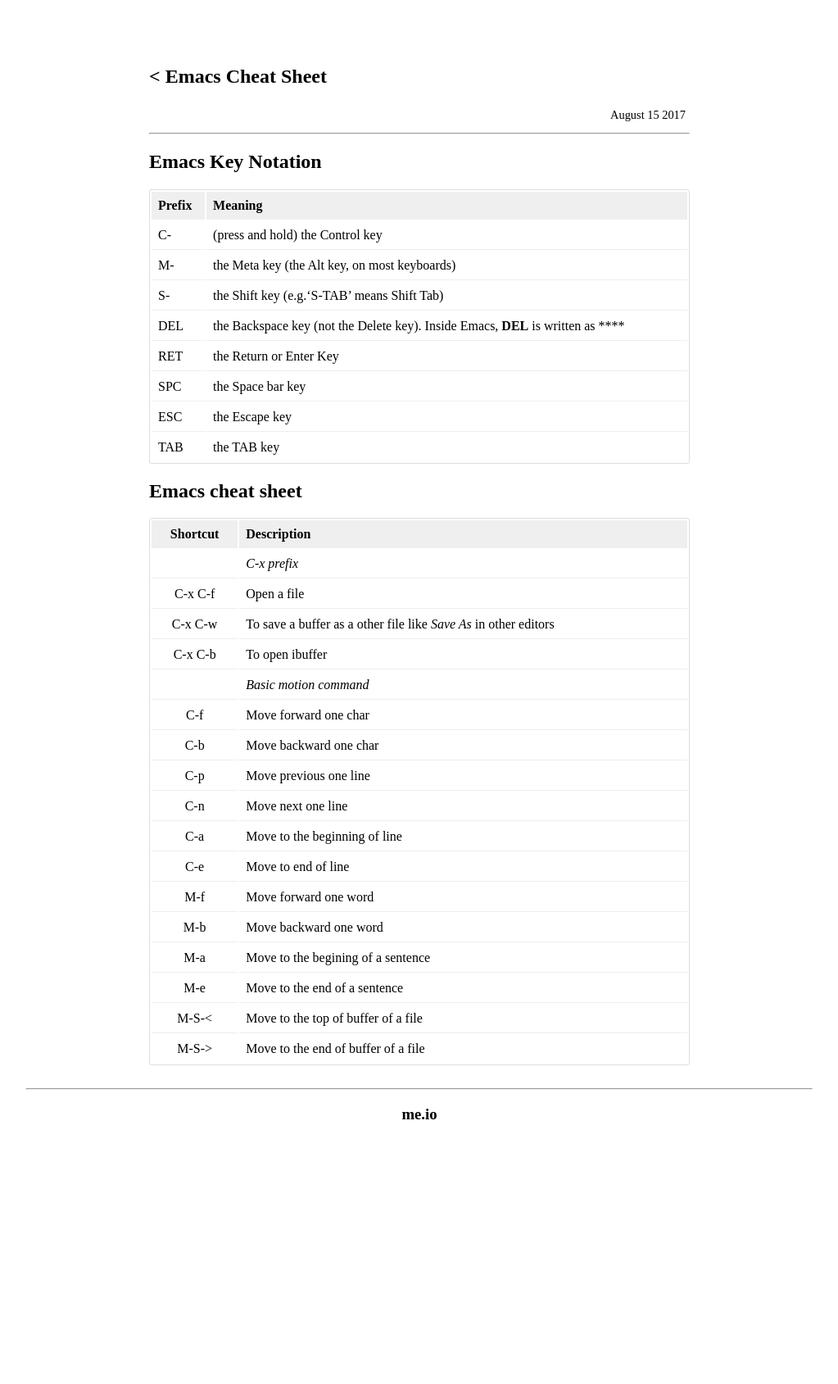
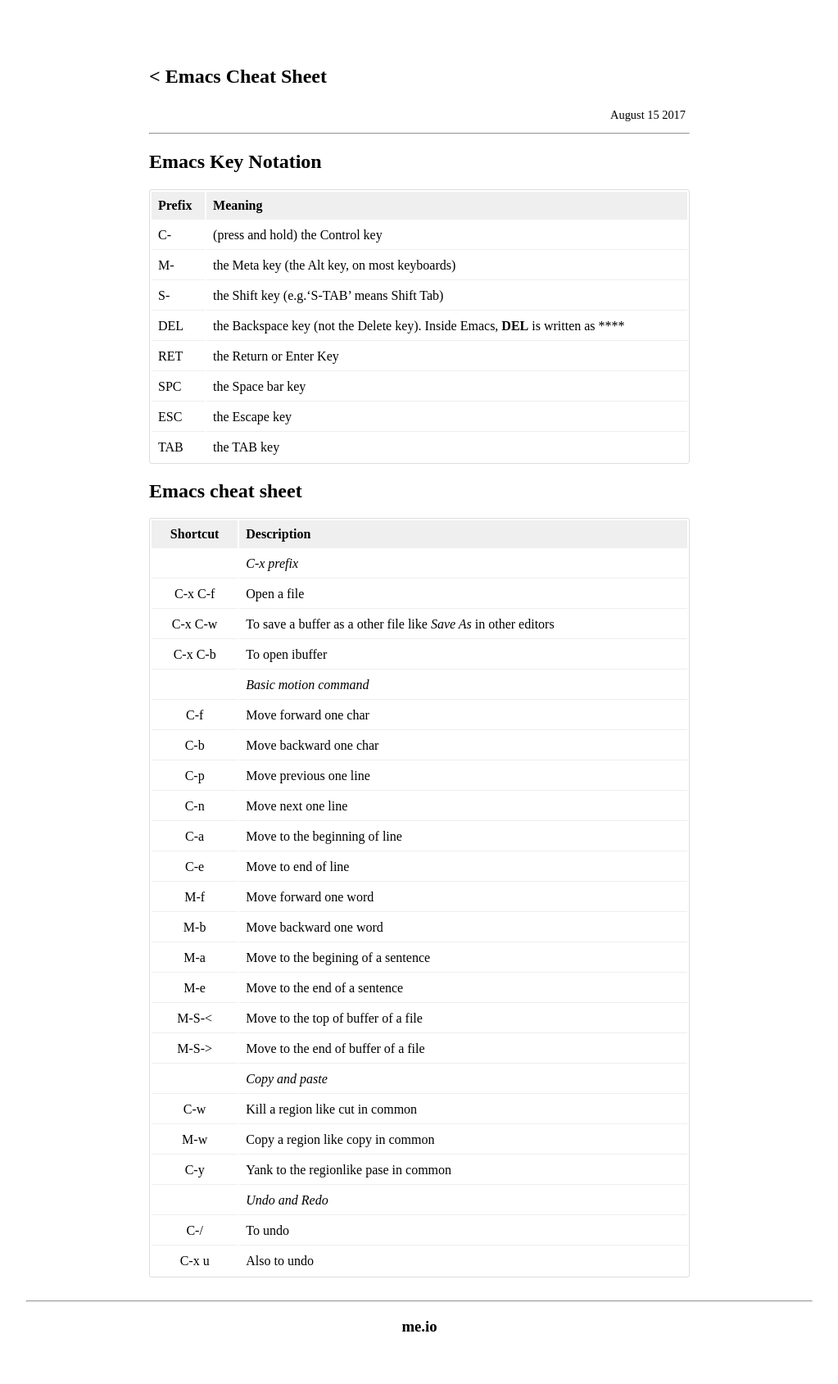
Before and after one commit to congdv/congdv.github.io, a Jekyll site: the page built from _posts/2017-08-15-emacs-cheat-sheet.md, in a window 1280 px wide. Shown: the whole page at 82% size, without its empty margins (128-1151 px from the left). Built offline with Jekyll 4.4.1, drawn with Linux system fonts in a browser that asks for light colours; before the commit the page ends 1430 px from its top, so only the background shows below that.

Commit message:
Update 2017-08-15-emacs-cheat-sheet.md

```diff
--- a/_posts/2017-08-15-emacs-cheat-sheet.md
+++ b/_posts/2017-08-15-emacs-cheat-sheet.md
@@ -40,3 +40,10 @@
 |M-e| Move to the end of a sentence|
 |M-S-<|Move to the top of buffer of a file|
 |M-S->|Move to the end of buffer of a file|
+||*Copy and paste*|
+|C-w|Kill a region like cut in common|
+|M-w|Copy a region like copy in common|
+|C-y|Yank to the regionlike pase in common|
+||*Undo and Redo*|
+|C-/| To undo|
+|C-x u| Also to undo|
```
